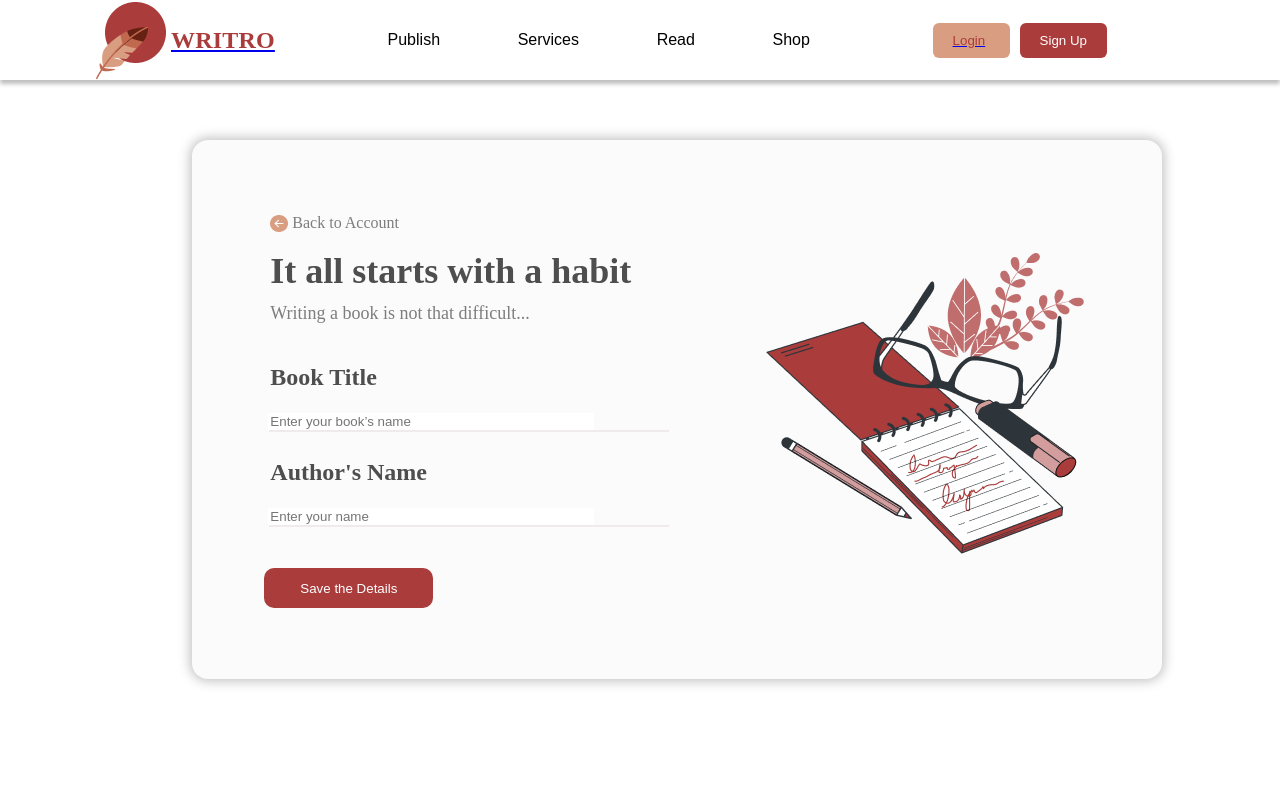
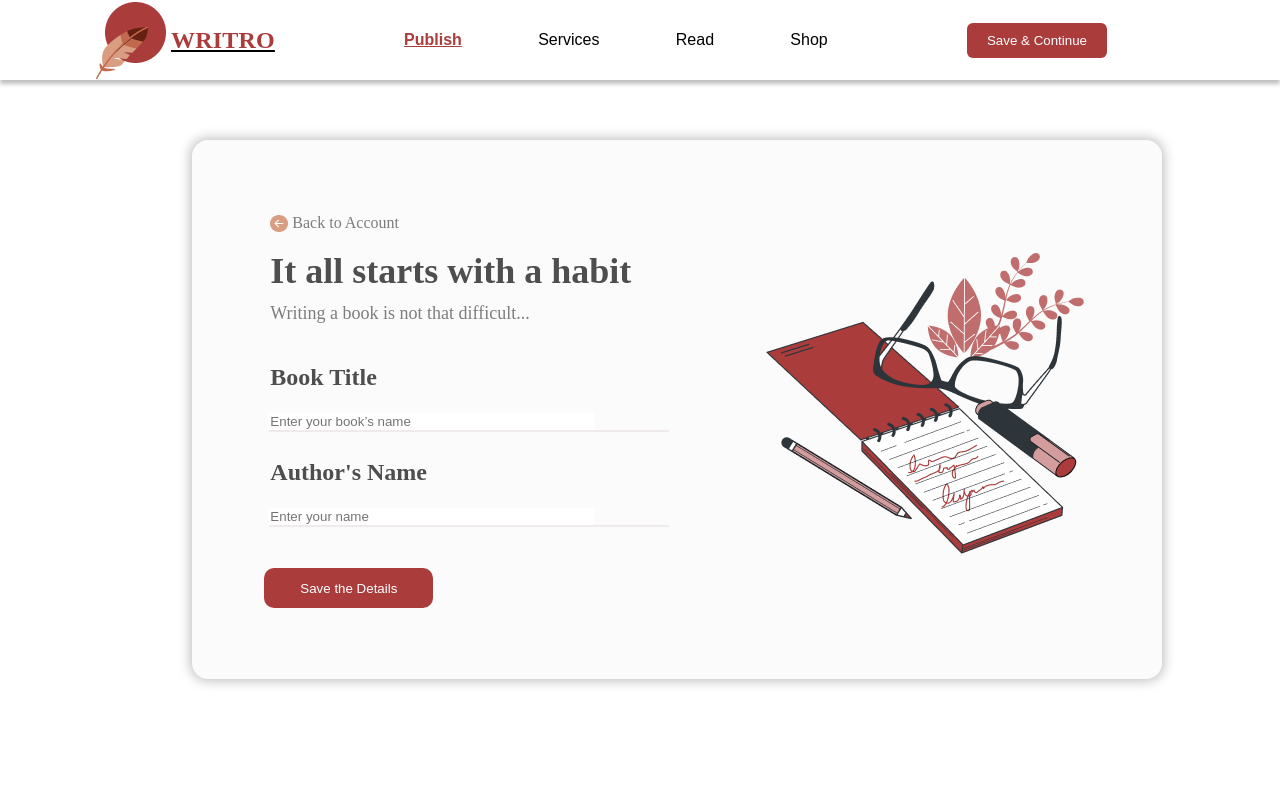
Before and after one commit to PrabhaShankar-23/JavaScript, a React (Create React App) app in the folder 100Apps/writro_landing_page/: page /publish in a window 1280 px wide. Shown: the top 800 px of the page. Built offline with nearby package versions, Linux system fonts and the light colour scheme.

Commit message:
chages publish css

```diff
--- a/100Apps/writro_landing_page/src/App.css
+++ b/100Apps/writro_landing_page/src/App.css
@@ -27,6 +27,19 @@ body {
   display: flex;
   justify-content: space-between;
   box-shadow: 0px 4px 4px rgba(0, 0, 0, 0.25);
+}
+
+.active {
+  color: #AA3C3C;
+  font-weight: bold;
+}
+
+a {
+  color: black;
+}
+
+.normals {
+  color: black;
 }
 
 .navbar--logo--section {
--- a/100Apps/writro_landing_page/src/components/Navbar.js
+++ b/100Apps/writro_landing_page/src/components/Navbar.js
@@ -1,14 +1,50 @@
 import React from 'react';
-import {Link} from 'react-router-dom'
-import { useState } from 'react';
+import {Link, NavLink,useLocation} from 'react-router-dom'
+import { useState, useEffect } from 'react';
 
 const Navbar = () => {
 
+   const location = useLocation();
+   const [publishPage, setPublishPage] = useState(false);
+
+   useEffect(() => {
+
+     if(location.pathname.includes("publish"))
+     {
+      //  console.log('publish');
+      setPublishPage(true);
+    }
+    else {
+      setPublishPage(false);
+
+     }
+
+   },[location])
+  // const navlinkStyles = ({isActive}) => {
+  //   return {
+  //     fontWeight : isActive ? "bold" : "normal"
+  //   }
+  //   console.log(isActive);
+  // }
+
+  console.log(location);
+  console.log(location.pathname.includes("publish"));
   const [login, setLogin] = useState(false);
   const handleClick = () => {
     // console.log('logged in');
     setLogin(!login);
   }
+  const  navStyles = () => {
+  let style = 'normals';
+  if(location.pathname.includes("publish"))
+    {
+      style = 'tabs'
+    };
+  return  (style);
+
+}
+
+
   return (
     <div className='navbar'>
         <section className='navbar--logo--section'>
@@ -21,14 +57,26 @@ const Navbar = () => {
            </Link>
         </section>
         <section className='sections'>
-            <p>Publish</p>
+           <NavLink to="/publish" >
+
+            <p
+            // style={navlinkStyles}
+            className={navStyles}
+            >Publish</p>
+
+           </NavLink>
             <p>Services</p>
             <p>Read</p>
             <p>Shop</p>
         </section>
         <section className='navbar-btn' >
+
+          {/* publishpage ?  */}
           {
-            login ? null : (
+            publishPage ? (
+               <button className="btn--signUp">Save & Continue</button> ) :
+
+            (login ? null : (
               <>
 
               <Link to="/Login">
@@ -44,7 +92,7 @@ const Navbar = () => {
               <button className="btn--signUp">Sign Up</button>
               </>
 
-            )
+            ))
           }
 
         </section>
--- a/100Apps/writro_landing_page/src/components/PublishPane.js
+++ b/100Apps/writro_landing_page/src/components/PublishPane.js
@@ -1,6 +1,50 @@
 import React from 'react'
+import {Link, useNavigate} from 'react-router-dom'
+import { useState } from 'react';
 
-const publishPane = () => {
+
+const PublishPane = () => {
+
+const navigate = useNavigate()
+const [published, setPublished] = useState(false);
+const [publishDetails, setPublishDetails] = useState({
+  bookTitle : null,
+  author : null,
+})
+
+   const handleClick = () => {
+    setPublished(!published);
+    if(publishDetails.bookTitle && publishDetails.author){
+    //   console.log('published in');
+      navigate('/');
+    }
+  }
+
+  const handleDetails = (e) => {
+
+    if(e.target.id ==='book'){
+      setPublishDetails((publishDetails) => {
+        return (
+          { ...publishDetails,
+             bookTitle :e.target.value,
+          }
+        )
+      })
+
+    }
+    if(e.target.id ==='name'){
+      setPublishDetails((publishDetails) => {
+        return (
+          { ...publishDetails,
+             author :e.target.value,
+          }
+        )
+      })
+
+    }
+//    console.log(publishDetails);
+  }
+
   return (
     <div className='publishTitle'>
         <section className='publisherDetails'>
@@ -15,7 +59,7 @@ const publishPane = () => {
                 type="text"
                 id="book"
                 placeholder='Enter your book’s name'
-                // onChange={handleDetails}
+                onChange={handleDetails}
 
                 name="book">
 
@@ -31,12 +75,12 @@ const publishPane = () => {
             placeholder='Enter your name'
             name="name"
             className='publish--booktitle btn-publish'
-            // onChange={handleDetails}
+            onChange={handleDetails}
             ></input>
             <section className='grey publishLine'></section>
 
             <button
-            // onClick = {handleClick}
+            onClick = {handleClick}
             className='btn--login btn--details'
             >Save the Details</button>
         </section>
@@ -48,4 +92,4 @@ const publishPane = () => {
   )
 }
 
-export default publishPane
+export default PublishPane
```
